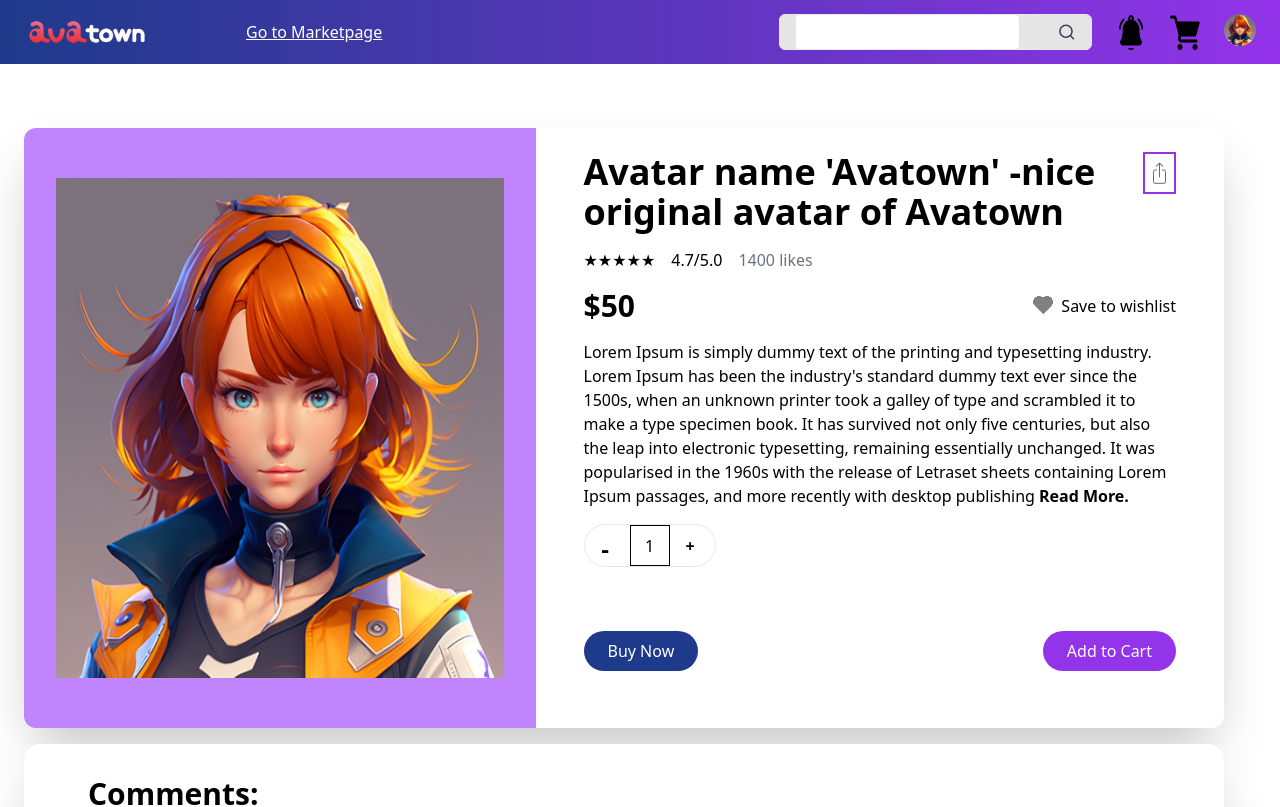
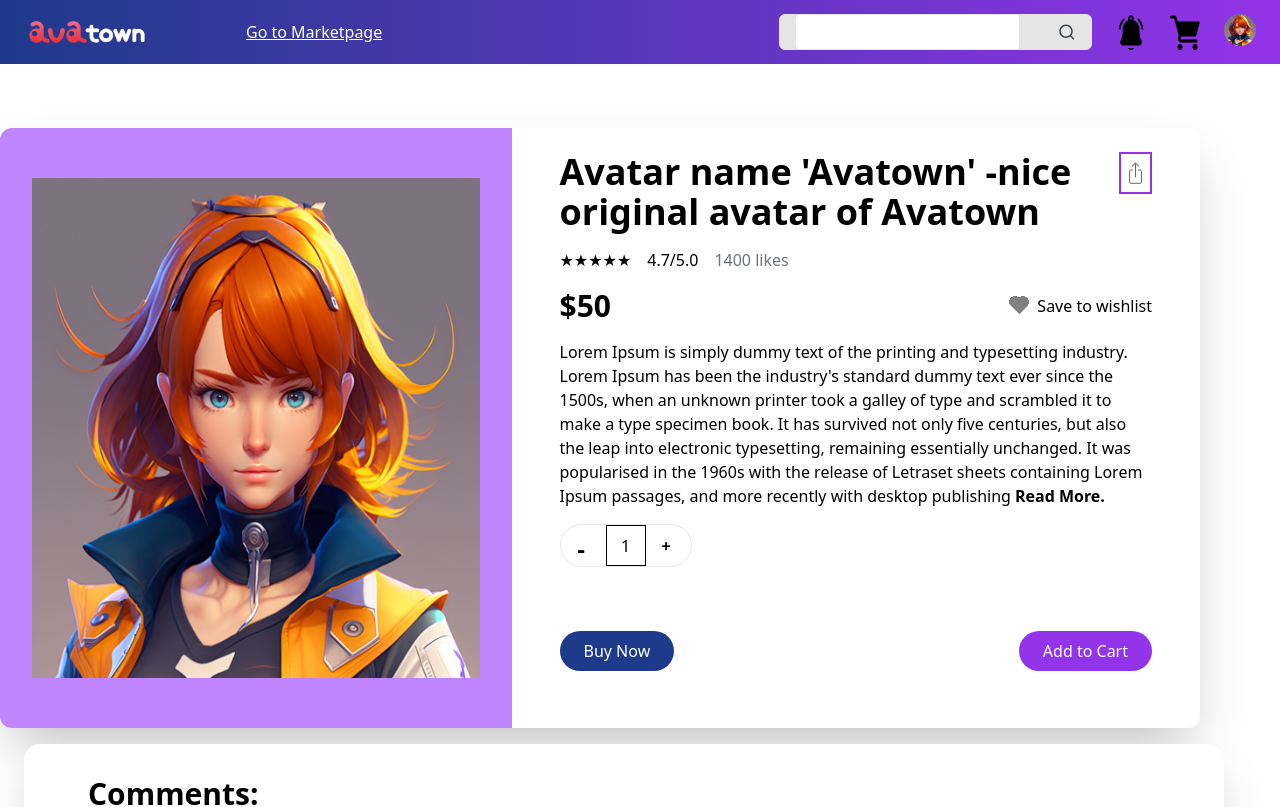
Before and after one commit to nmpavel/avaTown, a Next.js app: page /1 in a window 1280 px wide. Shown: the top 807 px of the page. Built offline with nearby package versions, Linux system fonts and the light colour scheme.

Commit message:
Update ProductDetails.tsx

```diff
--- a/src/components/ProductDetails.tsx
+++ b/src/components/ProductDetails.tsx
@@ -33,7 +33,7 @@ const ProductDetails = () => {
   return (
     <div className=" w-full  flex flex-row ">
       <div className="flex flex-col ">
-        <div className="flex w-[1200px] h-[600px] relative top-32 left-6 bg-white rounded-xl overflow-hidden shadow-2xl">
+        <div className="flex w-[1200px] h-[600px] relative top-32 bg-white rounded-xl overflow-hidden shadow-2xl">
           <div className="bg-purple-400 h-full w-[1200px] px-8 flex overflow-hidden justify-center items-center">
             <img
               src={product?.image}
```
